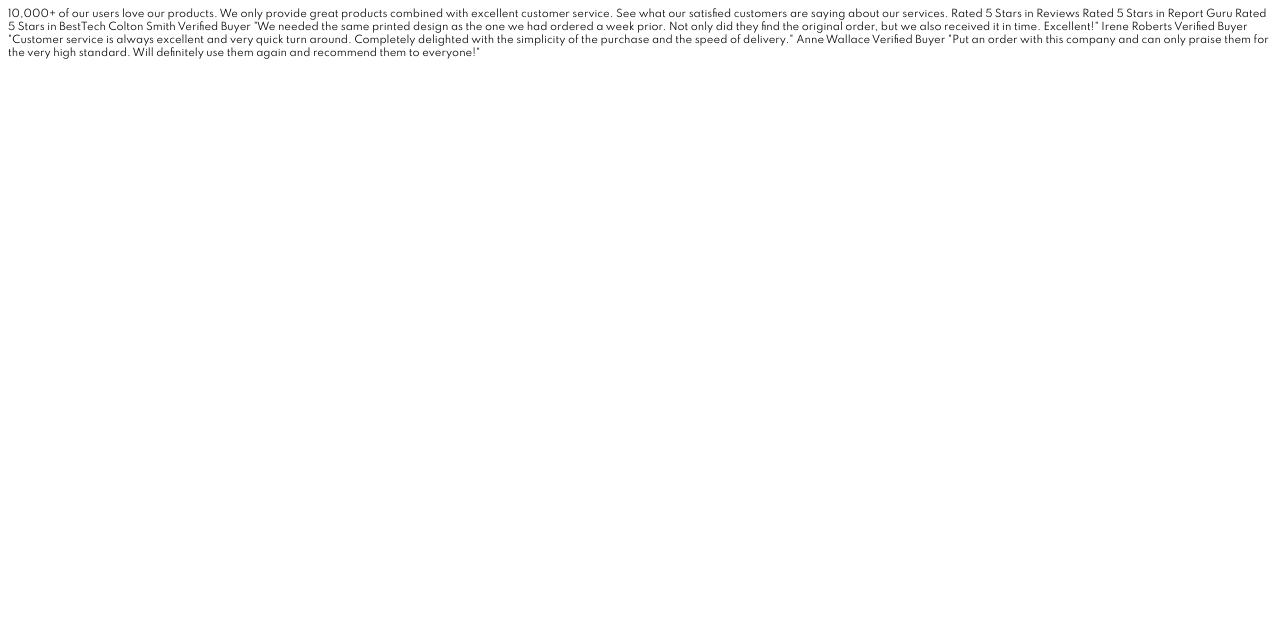
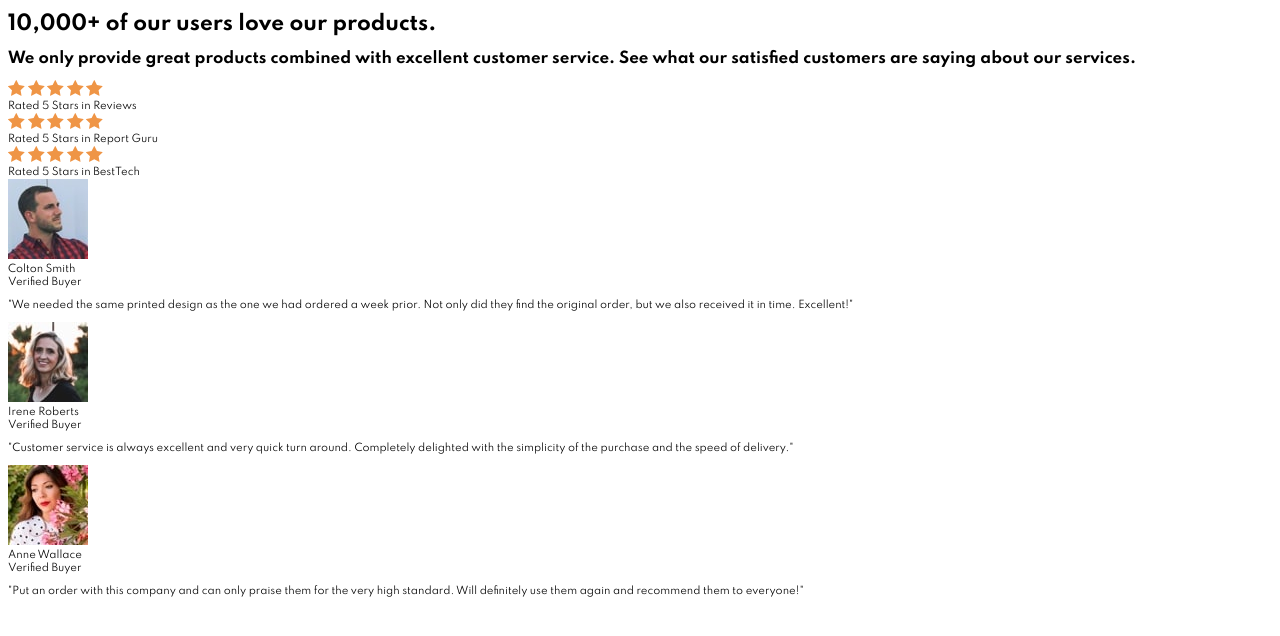
Before and after one commit to AChapeton/Social-proof-section, a plain HTML site: page index.html in a window 1280 px wide. Drawn offline with Linux system fonts and the light colour scheme.

Commit message:
HTML structure

```diff
--- a/index.html
+++ b/index.html
@@ -20,16 +20,119 @@
     <title>Frontend Mentor | Social proof section</title>
   </head>
   <body>
-    10,000+ of our users love our products. We only provide great products
-    combined with excellent customer service. See what our satisfied customers
-    are saying about our services. Rated 5 Stars in Reviews Rated 5 Stars in
-    Report Guru Rated 5 Stars in BestTech Colton Smith Verified Buyer "We needed
-    the same printed design as the one we had ordered a week prior. Not only did
-    they find the original order, but we also received it in time. Excellent!"
-    Irene Roberts Verified Buyer "Customer service is always excellent and very
-    quick turn around. Completely delighted with the simplicity of the purchase
-    and the speed of delivery." Anne Wallace Verified Buyer "Put an order with
-    this company and can only praise them for the very high standard. Will
-    definitely use them again and recommend them to everyone!"
+    <main class="wrapper">
+      <h1 class="title">
+        10,000+ of our users love our products.
+      </h1>
+      <h2 class="subtitle">
+        We only provide great products combined with excellent customer service.
+        See what our satisfied customers are saying about our services.
+      </h2>
+      <article class="review">
+        <div class="review-card">
+          <div class="review-card-stars">
+            <img src="./images/icon-star.svg" alt="star" />
+            <img src="./images/icon-star.svg" alt="star" />
+            <img src="./images/icon-star.svg" alt="star" />
+            <img src="./images/icon-star.svg" alt="star" />
+            <img src="./images/icon-star.svg" alt="star" />
+          </div>
+          <div class="review-card-text">
+            Rated 5 Stars in Reviews
+          </div>
+        </div>
+
+        <div class="review-card">
+          <div class="review-card-stars">
+            <img src="./images/icon-star.svg" alt="star" />
+            <img src="./images/icon-star.svg" alt="star" />
+            <img src="./images/icon-star.svg" alt="star" />
+            <img src="./images/icon-star.svg" alt="star" />
+            <img src="./images/icon-star.svg" alt="star" />
+          </div>
+          <div class="review-card-text">
+            Rated 5 Stars in Report Guru
+          </div>
+        </div>
+
+        <div class="review-card">
+          <div class="review-card-stars">
+            <img src="./images/icon-star.svg" alt="star" />
+            <img src="./images/icon-star.svg" alt="star" />
+            <img src="./images/icon-star.svg" alt="star" />
+            <img src="./images/icon-star.svg" alt="star" />
+            <img src="./images/icon-star.svg" alt="star" />
+          </div>
+          <div class="review-card-text">
+            Rated 5 Stars in BestTech
+          </div>
+        </div>
+      </article>
+
+      <article class="testimonial">
+        <div class="testimonial-card">
+          <div class="testimonial-card-header">
+            <div class="testimonial-card-img">
+              <img src="./images/image-colton.jpg" alt="colton profile image" />
+            </div>
+            <div class="testimonial-card-name">
+              Colton Smith
+            </div>
+            <span class="testimonial-card-job">
+              Verified Buyer
+            </span>
+          </div>
+          <div class="testimonial-card-desc">
+            <p>
+              "We needed the same printed design as the one we had ordered a
+              week prior. Not only did they find the original order, but we also
+              received it in time. Excellent!"
+            </p>
+          </div>
+        </div>
+
+        <div class="testimonial-card">
+          <div class="testimonial-card-header">
+            <div class="testimonial-card-img">
+              <img src="./images/image-irene.jpg" alt="irene profile image" />
+            </div>
+            <div class="testimonial-card-name">
+              Irene Roberts
+            </div>
+            <span class="testimonial-card-job">
+              Verified Buyer
+            </span>
+          </div>
+          <div class="testimonial-card-desc">
+            <p>
+              "Customer service is always excellent and very quick turn around.
+              Completely delighted with the simplicity of the purchase and the
+              speed of delivery."
+            </p>
+          </div>
+        </div>
+
+        <div class="testimonial-card">
+          <div class="testimonial-card-header">
+            <div class="testimonial-card-img">
+              <img src="./images/image-anne.jpg" alt="anne profile image" />
+            </div>
+            <div class="testimonial-card-name">
+              Anne Wallace
+            </div>
+            <span class="testimonial-card-job">
+              Verified Buyer
+            </span>
+          </div>
+          <div class="testimonial-card-desc">
+            <p>
+              "Put an order with this company and can only praise them for the
+              very high standard. Will definitely use them again and recommend
+              them to everyone!"
+            </p>
+          </div>
+        </div>
+      </article>
+    </main>
   </body>
 </html>
```
